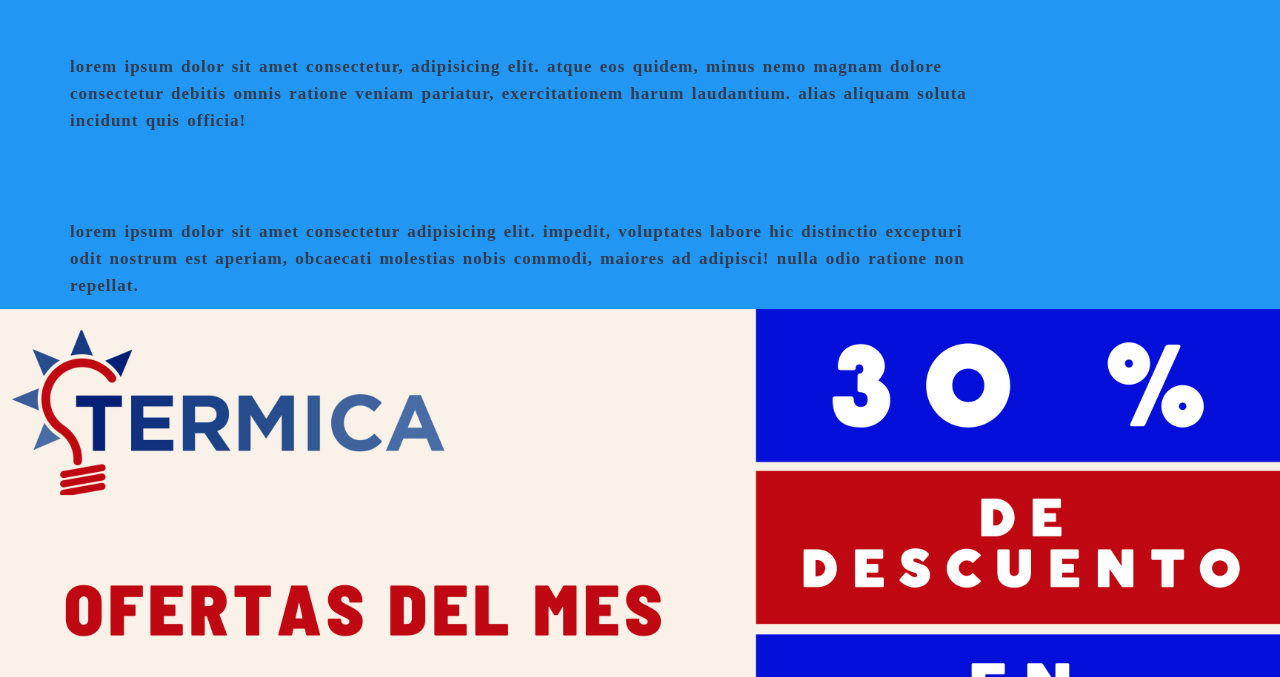
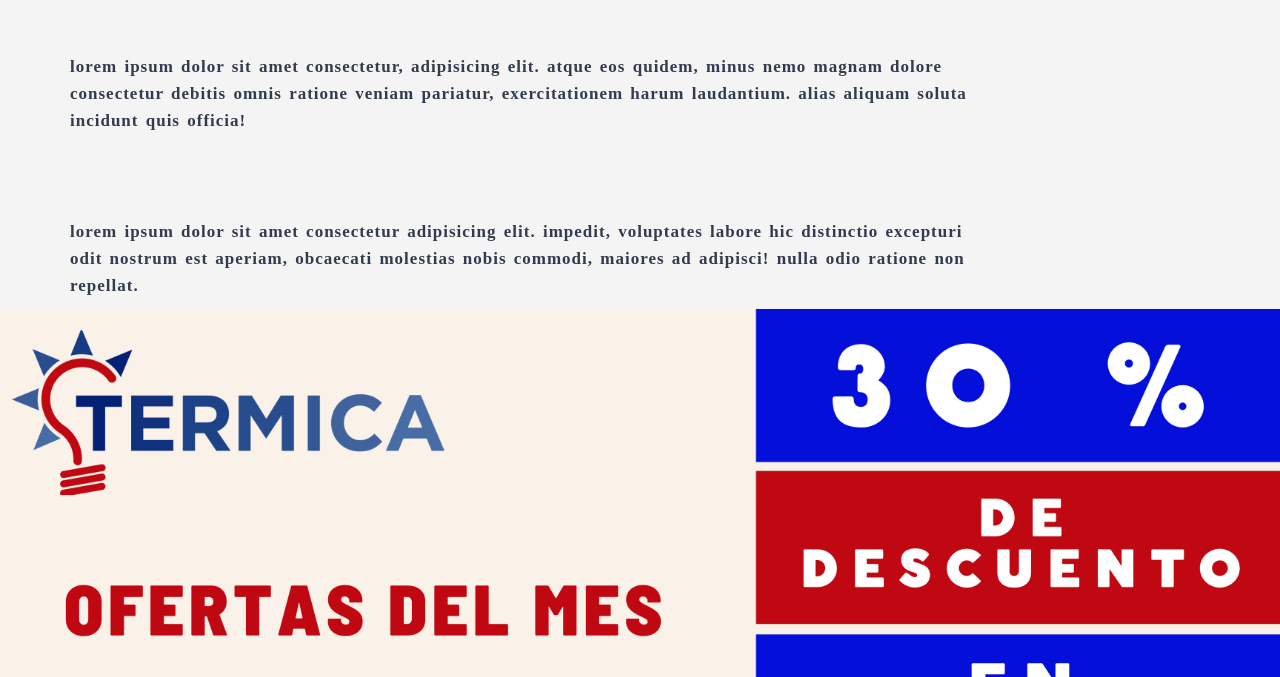
Before and after one commit to erramuspecamila/ferreteriaTermica, a plain HTML site: page index.html in a window 1280 px wide. Shown: the part 123-800 px from the top of the page. Drawn offline with Linux system fonts and the light colour scheme.

Commit message:
cambie css

```diff
--- a/style/style.css
+++ b/style/style.css
@@ -84,7 +84,7 @@ span{
 
 
 body{
-    background-color: #2196F3;
+    background-color: #f4f4f4;
     text-align: center;
     font-weight: bolder;
     display: flex;
```
